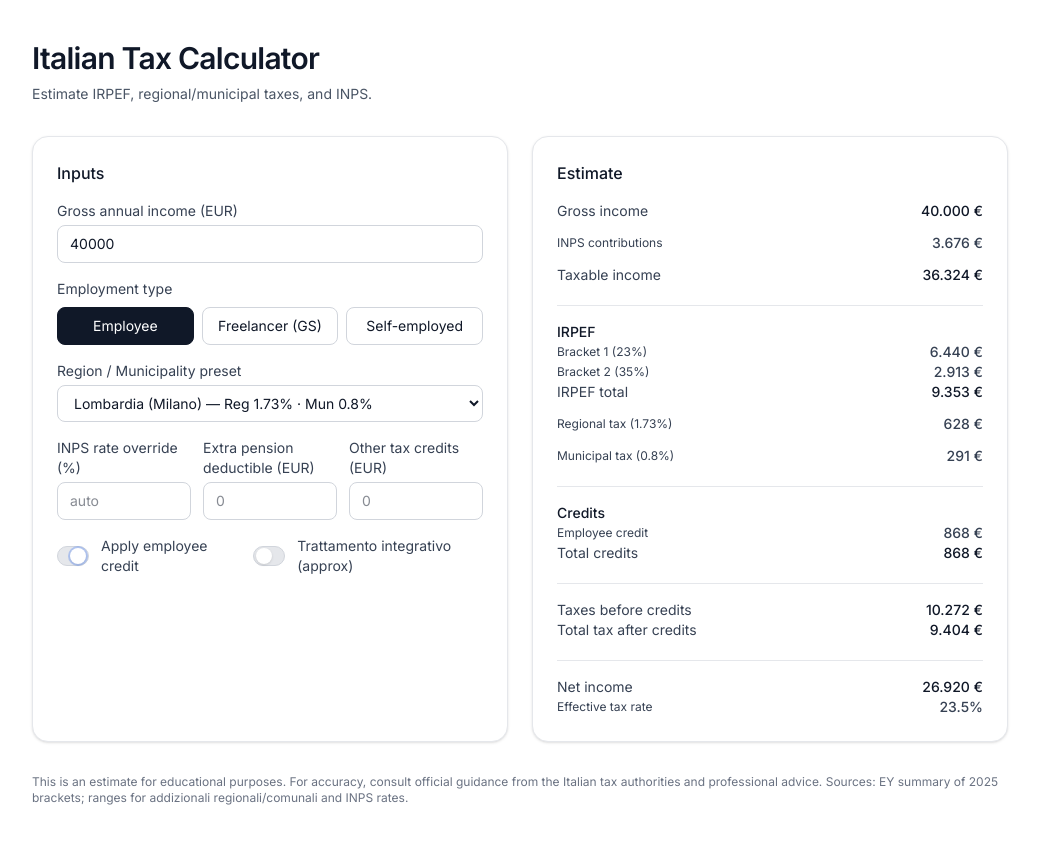
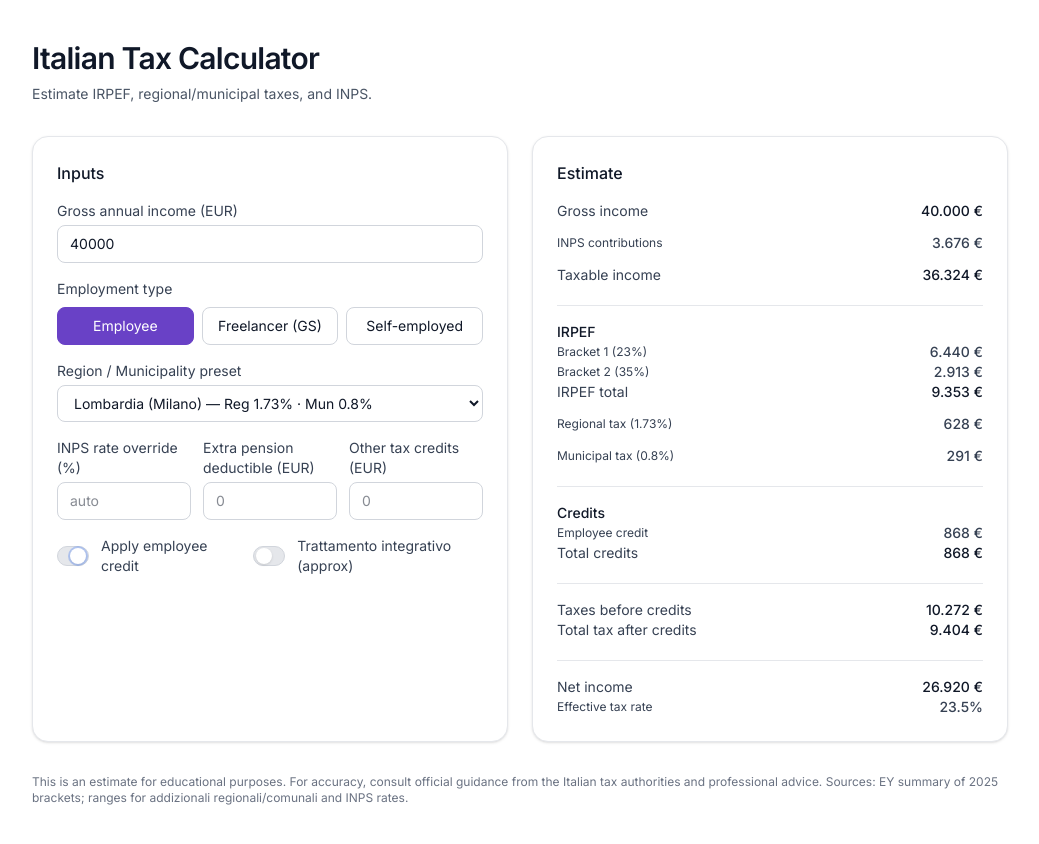
Before and after one commit to giteddyhub/ittaxcalculator, a Next.js app: page / in a window 1280 px wide. Shown: the whole page, without its empty margins (120-1159 px from the left). Built offline with nearby package versions, Linux system fonts and the light colour scheme.

Commit message:
style(ui): use #6941c6 for selected employment type button; rebuild pages

```diff
--- a/src/app/page.tsx
+++ b/src/app/page.tsx
@@ -88,7 +88,9 @@ export default function Home() {
                       type="button"
                       onClick={() => setEmploymentType(opt.key)}
                       className={`u-button ${
-                        employmentType === opt.key ? "u-button--primary" : "u-button--ghost"
+                        employmentType === opt.key
+                          ? "border-[#6941c6] bg-[#6941c6] text-white hover:bg-[#5a35b0]"
+                          : "u-button--ghost"
                       }`}
                     >
                       {opt.label}
```
Also changed, not shown: 3 other files (tests, documents, lock files or other folders).
